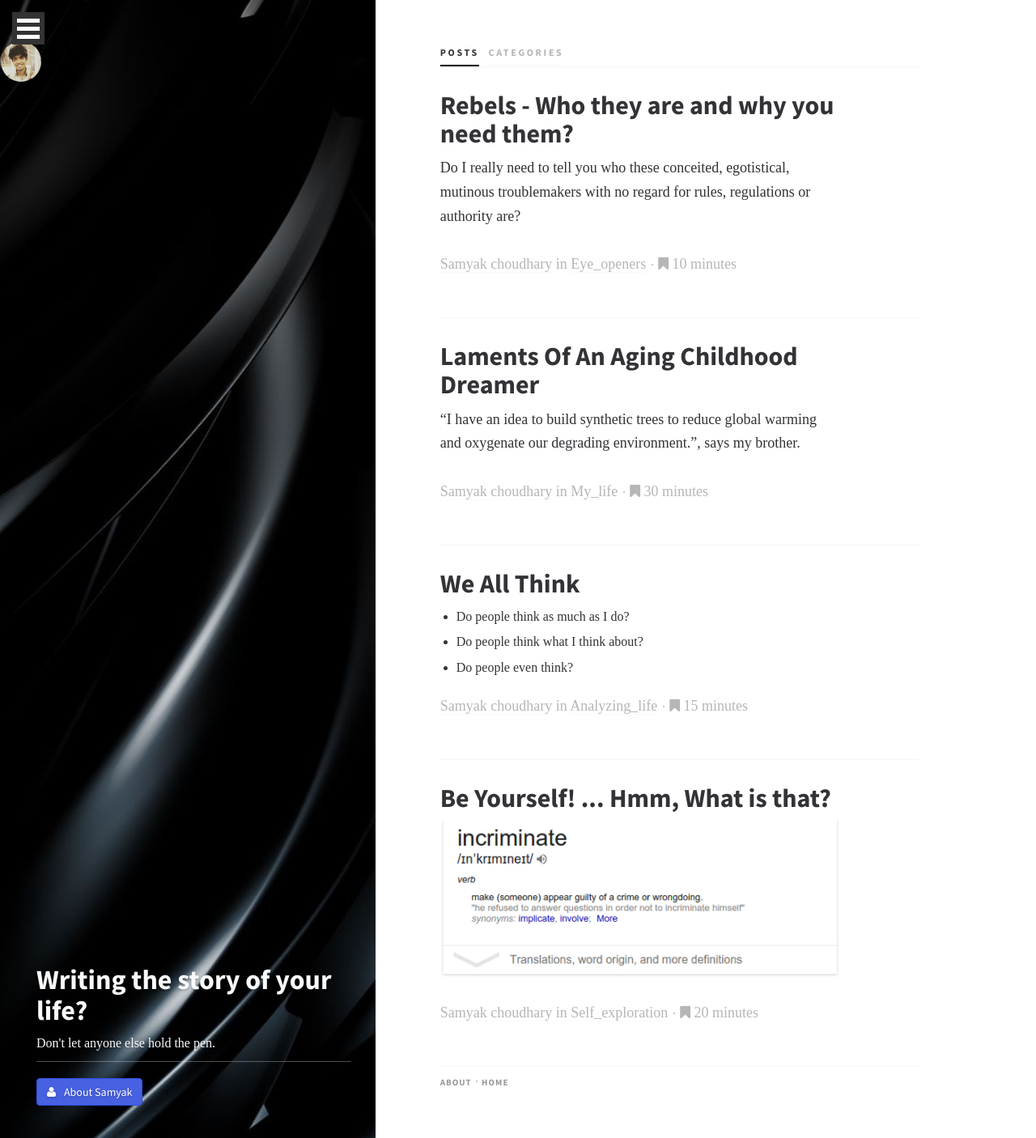
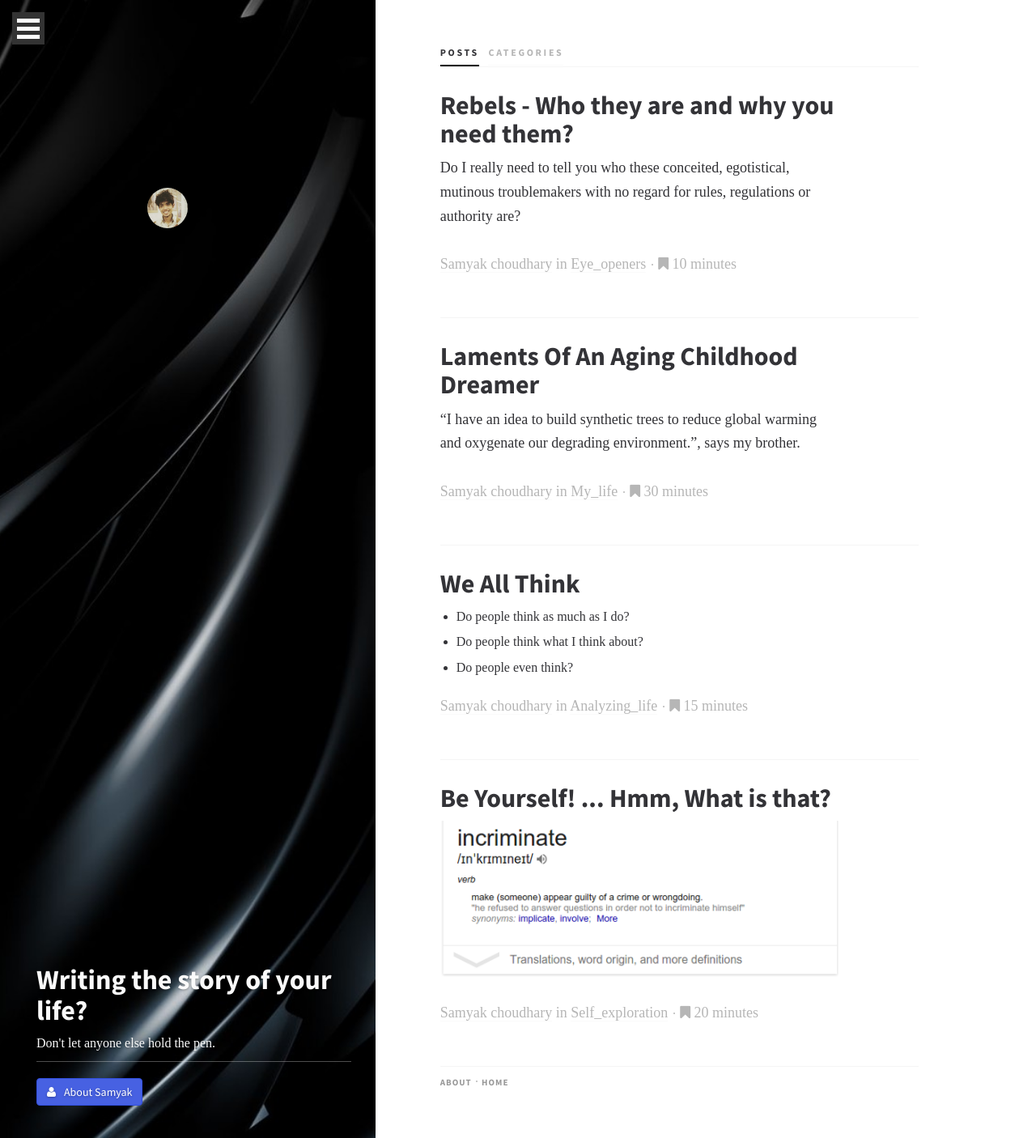
Before and after one commit to samyak45/samyak45.github.io, a Jekyll site: the page built from index.html, in a window 1280 px wide. Shown: the whole page at 81% size. Built offline with Jekyll 4.4.1, drawn with Linux system fonts in a browser that asks for light colours; some web fonts are replaced.

Commit message:
try adding avatar to sidebar

```diff
--- a/_includes/sidebar.html
+++ b/_includes/sidebar.html
@@ -7,10 +7,9 @@
     </span>
 
     {% include nav-no-js.html %}
-	<!-- img src="/img/samyak.jpg" class="user-icon user-1" alt="user-image" style="vertical-align:middle" -->
-        <div class=" col-xs-2  no-gutter">
-            <img src="/img/samyak.jpg" class="user-icon user-1" alt="user-image" style="margin:50%">
-        </div>
+
+    <img src="/img/samyak.jpg" class="user-icon user-1" alt="user-image" style="margin:50%">
+
     <div class="site-info">
         <div class="primary-info">
             <h1>{{ page.title }}</h1>
```
